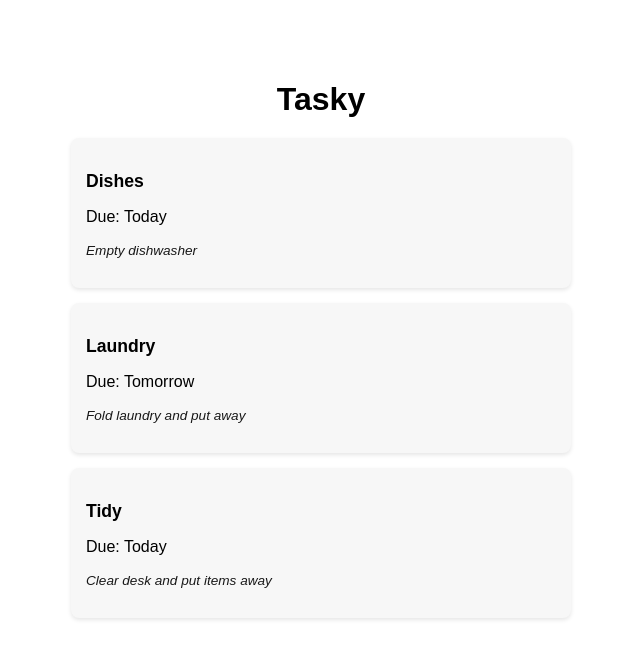
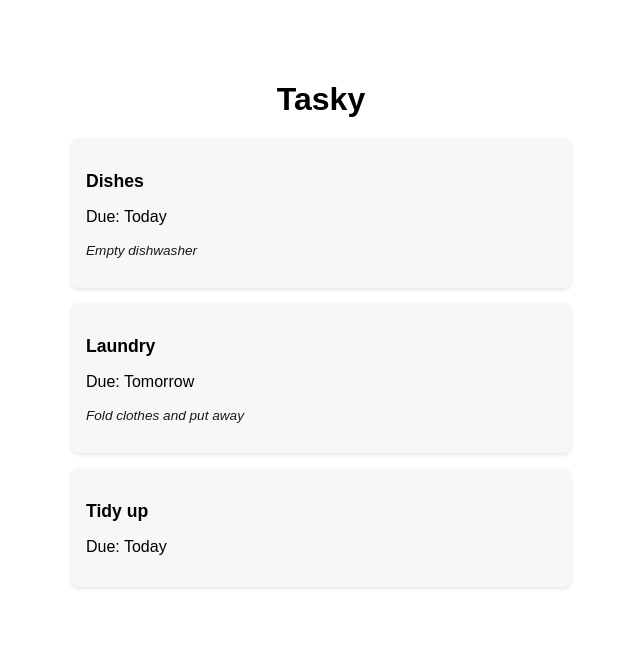
Before and after one commit to oisinheaphy18/react-basics-labs, a React (Vite) app in the folder tasky/: page / in a window 1280 px wide. Shown: the top 658 px of the page, without its empty margins (319-959 px from the left). Built offline with nearby package versions, Linux system fonts and the light colour scheme.

Commit message:
Added task state

```diff
--- a/tasky/src/App.jsx
+++ b/tasky/src/App.jsx
@@ -1,31 +1,26 @@
 // src/App.jsx
 import './App.css'
 import Task from './components/Task'
+import React, { useState } from 'react';
 
 function App() {
+    const [ taskState, setTaskState ] = useState({
+    tasks: [
+      { title:"Dishes", description: "Empty dishwasher", deadline: "Today" },
+      { title: "Laundry", description: "Fold clothes and put away", deadline: "Tomorrow" },
+      { title: "Tidy up", deadline: "Today" }
+    ]
+  });
+
   return (
     <div className="container">
       <h1>Tasky</h1>
+      <Task title={taskState.tasks[0].title} deadline={taskState.tasks[0].deadline} description={taskState.tasks[0].description} />
+      <Task title={taskState.tasks[1].title} deadline={taskState.tasks[1].deadline} description={taskState.tasks[1].description} />
+      <Task title={taskState.tasks[2].title} deadline={taskState.tasks[2].deadline} description={taskState.tasks[2].description} />
+    </div>
+  );
 
-      <Task
-        title="Dishes"
-        deadline="Today"
-        description="Empty dishwasher"
-      />
-
-      <Task
-        title="Laundry"
-        deadline="Tomorrow"
-        description="Fold laundry and put away"
-      />
-
-      <Task
-        title="Tidy"
-        deadline="Today"
-        description="Clear desk and put items away"
-      />
-    </div>
-  )
 }
 
 export default App
```
